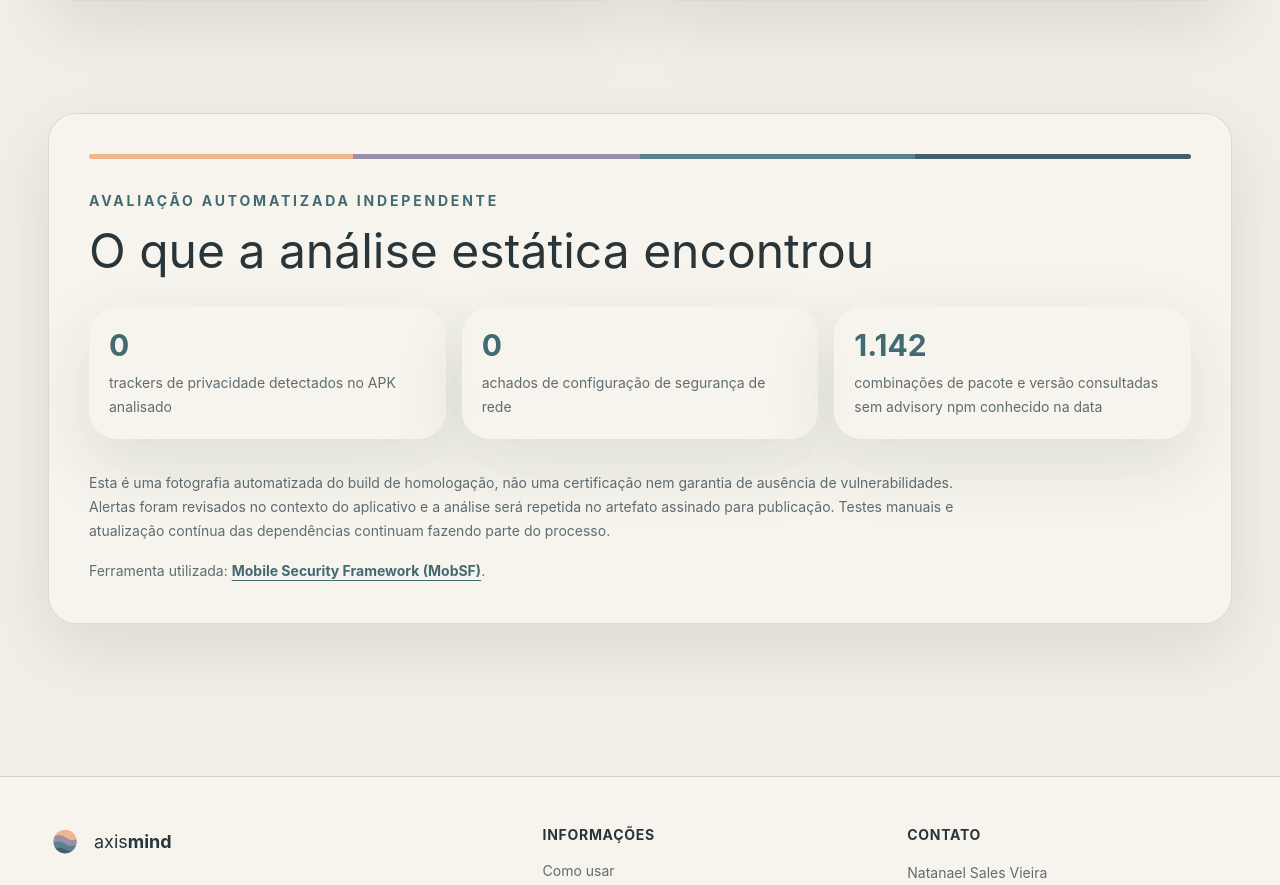
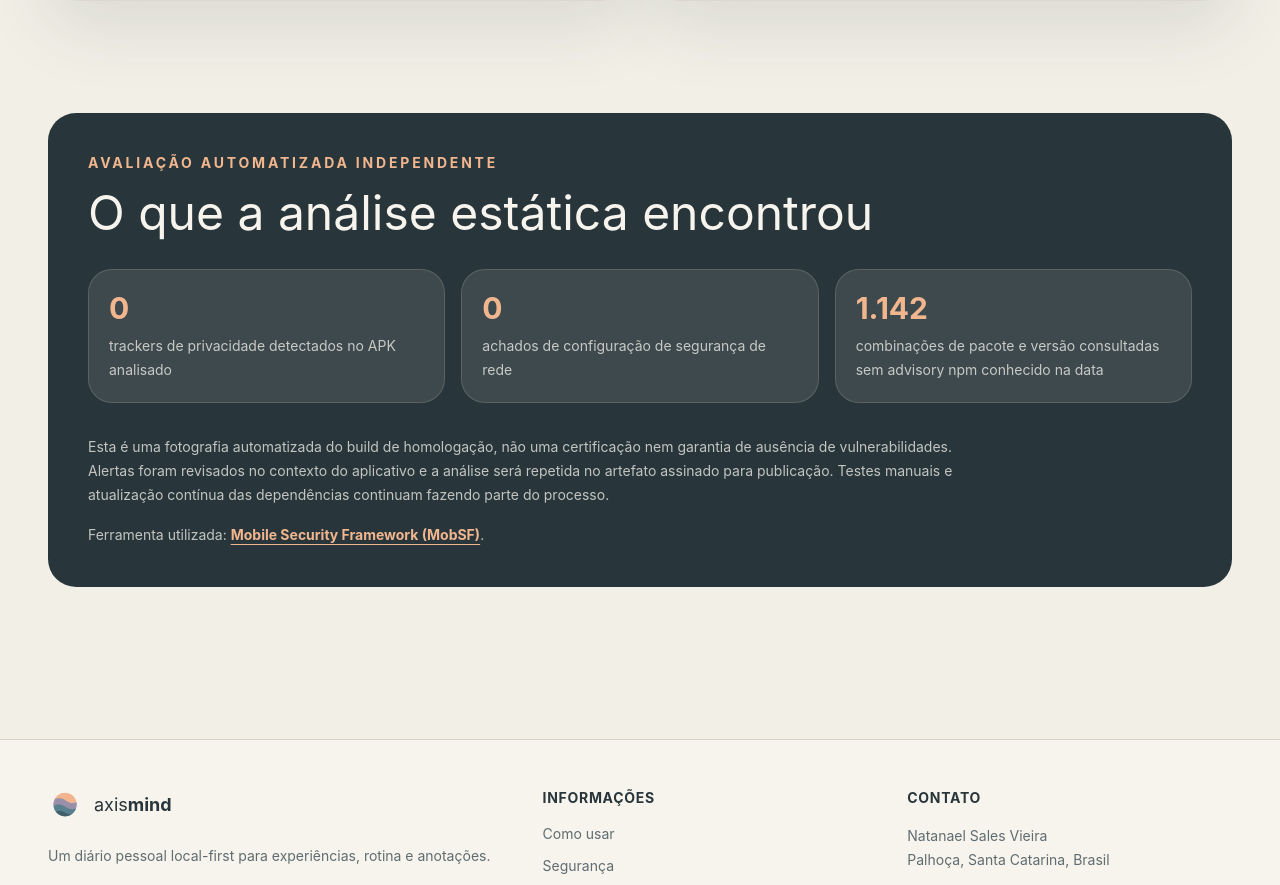
Before and after one commit to natanael-vieira/axismind-journal, a Next.js app: page /seguranca in a window 1280 px wide. Shown: the part 1108-1993 px from the top of the page. Built offline with nearby package versions, Linux system fonts and the light colour scheme.

Commit message:
feat(ui): alterado palheta de cores de dois cards e ajuste visual do card início

```diff
--- a/src/app/como-usar/page.tsx
+++ b/src/app/como-usar/page.tsx
@@ -29,9 +29,9 @@ export default function HowToPage() {
         ))}
       </section>
       <section className="axis-container py-16">
-        <Card className="border-l-4 border-l-axis-clay p-7 sm:p-9">
+        <Card data-testid="how-help-card" tone="dark" className="overflow-hidden rounded-[2.5rem] p-7 sm:p-9">
           <h2 className="text-2xl font-bold">{m.how.helpTitle}</h2>
-          <p className="mt-3 max-w-3xl leading-7 text-axis-body">{m.how.helpBody}</p>
+          <p className="mt-3 max-w-3xl leading-7 text-axis-surface/80">{m.how.helpBody}</p>
         </Card>
       </section>
     </>
--- a/src/app/page.tsx
+++ b/src/app/page.tsx
@@ -31,13 +31,13 @@ export default function HomePage() {
           </div>
           <p className="mt-6 max-w-xl text-sm leading-6 text-axis-body">{m.home.disclaimer}</p>
         </div>
-        <Card data-testid="home-hero-preview" className="hero-preview overflow-hidden p-5 sm:p-8">
-          <div className="hero-preview-orb hero-preview-orb-peach" aria-hidden="true" />
-          <div className="hero-preview-orb hero-preview-orb-lilac" aria-hidden="true" />
-          <div className="hero-preview-orb hero-preview-orb-teal" aria-hidden="true" />
-          <div data-testid="home-phone-mockup" className="phone-mockup">
-            <span className="phone-mockup-speaker" aria-hidden="true" />
-            <Image src={publicPath(screenshots[0].src)} width={1080} height={2400} alt={m.gallery.item1Alt} loading="eager" fetchPriority="high" className="phone-mockup-screen" />
+        <Card data-testid="home-hero-preview" className="overflow-hidden p-5 sm:p-8">
+          <div data-testid="home-preview-color-rule" className="wave-rule mb-6" aria-hidden="true" />
+          <div className="flex justify-center">
+            <div data-testid="home-phone-mockup" className="phone-mockup">
+              <span className="phone-mockup-speaker" aria-hidden="true" />
+              <Image src={publicPath(screenshots[0].src)} width={1080} height={2400} alt={m.gallery.item1Alt} loading="eager" fetchPriority="high" className="phone-mockup-screen" />
+            </div>
           </div>
         </Card>
       </section>
--- a/src/app/seguranca/page.tsx
+++ b/src/app/seguranca/page.tsx
@@ -48,39 +48,38 @@ export default function SecurityPage() {
       </section>
 
       <section className="axis-container py-14" aria-labelledby="resultado">
-        <Card className="overflow-hidden p-7 sm:p-10">
-          <div className="wave-rule mb-8" />
-          <p className="eyebrow">{m.security.resultEyebrow}</p>
+        <Card data-testid="security-result-card" tone="dark" className="overflow-hidden rounded-[2.5rem] p-7 sm:p-10">
+          <p className="text-sm font-bold uppercase tracking-[.2em] text-axis-peach">{m.security.resultEyebrow}</p>
           <h2 id="resultado" className="mt-4 text-3xl font-normal sm:text-5xl">
             {m.security.resultTitle}
           </h2>
           <div className="mt-8 grid gap-4 sm:grid-cols-3">
-            <Card className="rounded-[1.5rem] border-0 bg-axis-muted p-5 shadow-none">
-              <strong className="block text-3xl text-axis-teal">0</strong>
-              <span className="mt-2 block text-sm leading-6 text-axis-body">
+            <div className="rounded-[1.5rem] border border-axis-surface/15 bg-axis-surface/10 p-5">
+              <strong className="block text-3xl text-axis-peach">0</strong>
+              <span className="mt-2 block text-sm leading-6 text-axis-surface/75">
                 {m.security.stat1}
               </span>
-            </Card>
-            <Card className="rounded-[1.5rem] border-0 bg-axis-muted p-5 shadow-none">
-              <strong className="block text-3xl text-axis-teal">0</strong>
-              <span className="mt-2 block text-sm leading-6 text-axis-body">
+            </div>
+            <div className="rounded-[1.5rem] border border-axis-surface/15 bg-axis-surface/10 p-5">
+              <strong className="block text-3xl text-axis-peach">0</strong>
+              <span className="mt-2 block text-sm leading-6 text-axis-surface/75">
                 {m.security.stat2}
               </span>
-            </Card>
-            <Card className="rounded-[1.5rem] border-0 bg-axis-muted p-5 shadow-none">
-              <strong className="block text-3xl text-axis-teal">1.142</strong>
-              <span className="mt-2 block text-sm leading-6 text-axis-body">
+            </div>
+            <div className="rounded-[1.5rem] border border-axis-surface/15 bg-axis-surface/10 p-5">
+              <strong className="block text-3xl text-axis-peach">1.142</strong>
+              <span className="mt-2 block text-sm leading-6 text-axis-surface/75">
                 {m.security.stat3}
               </span>
-            </Card>
+            </div>
           </div>
-          <p className="mt-8 max-w-4xl text-sm leading-6 text-axis-body">
+          <p className="mt-8 max-w-4xl text-sm leading-6 text-axis-surface/75">
             {m.security.resultDisclaimer}
           </p>
-          <p className="mt-4 text-sm leading-6 text-axis-body">
+          <p className="mt-4 text-sm leading-6 text-axis-surface/75">
             {m.security.tool}{' '}
             <a
-              className="font-bold text-axis-teal underline underline-offset-4"
+              className="font-bold text-axis-peach underline underline-offset-4"
               href="https://mobsf.github.io/docs/"
               rel="noreferrer"
               target="_blank"
```
Also changed, not shown: src/app/globals.css (+0 -35 lines), 2 other files (tests, documents, lock files or other folders).
